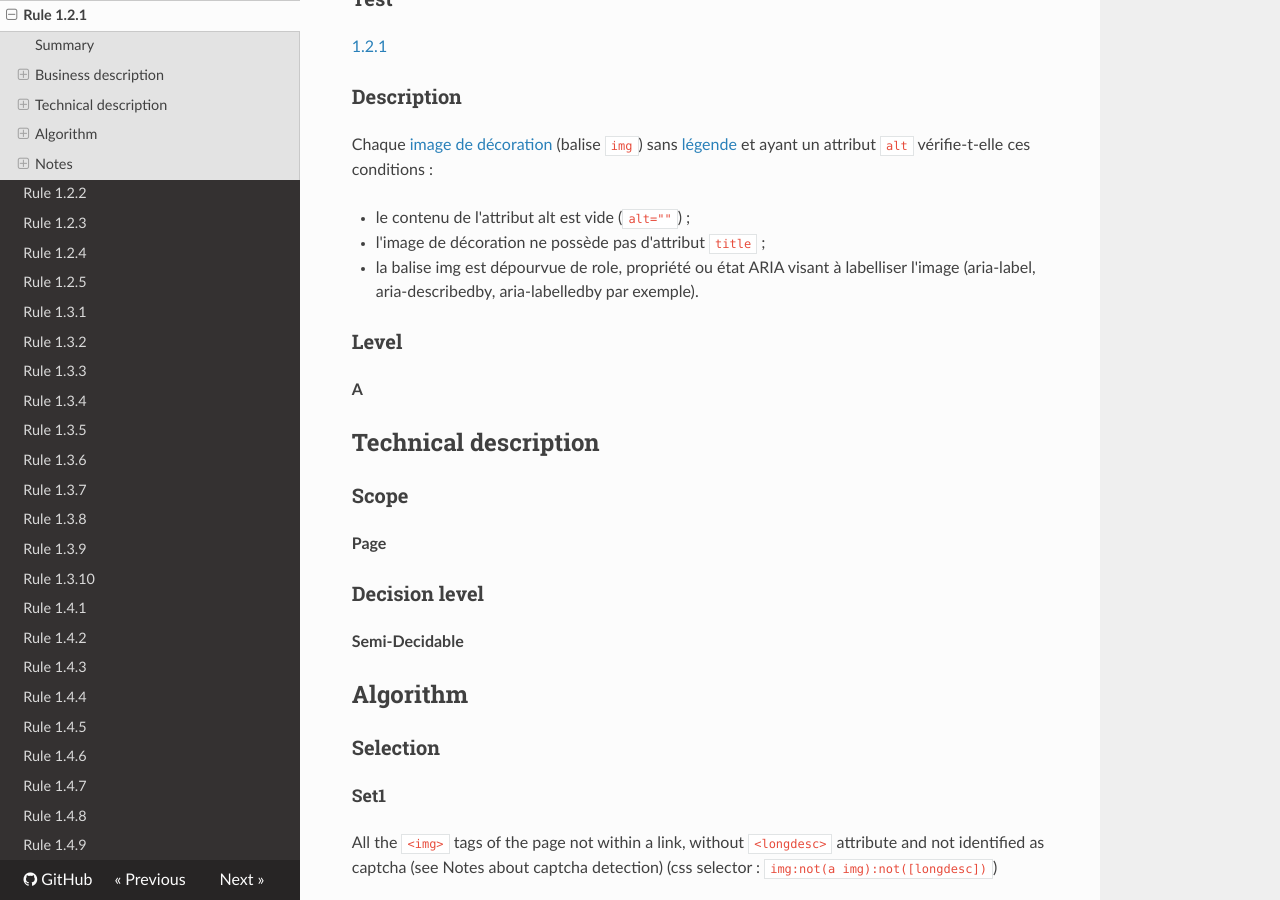
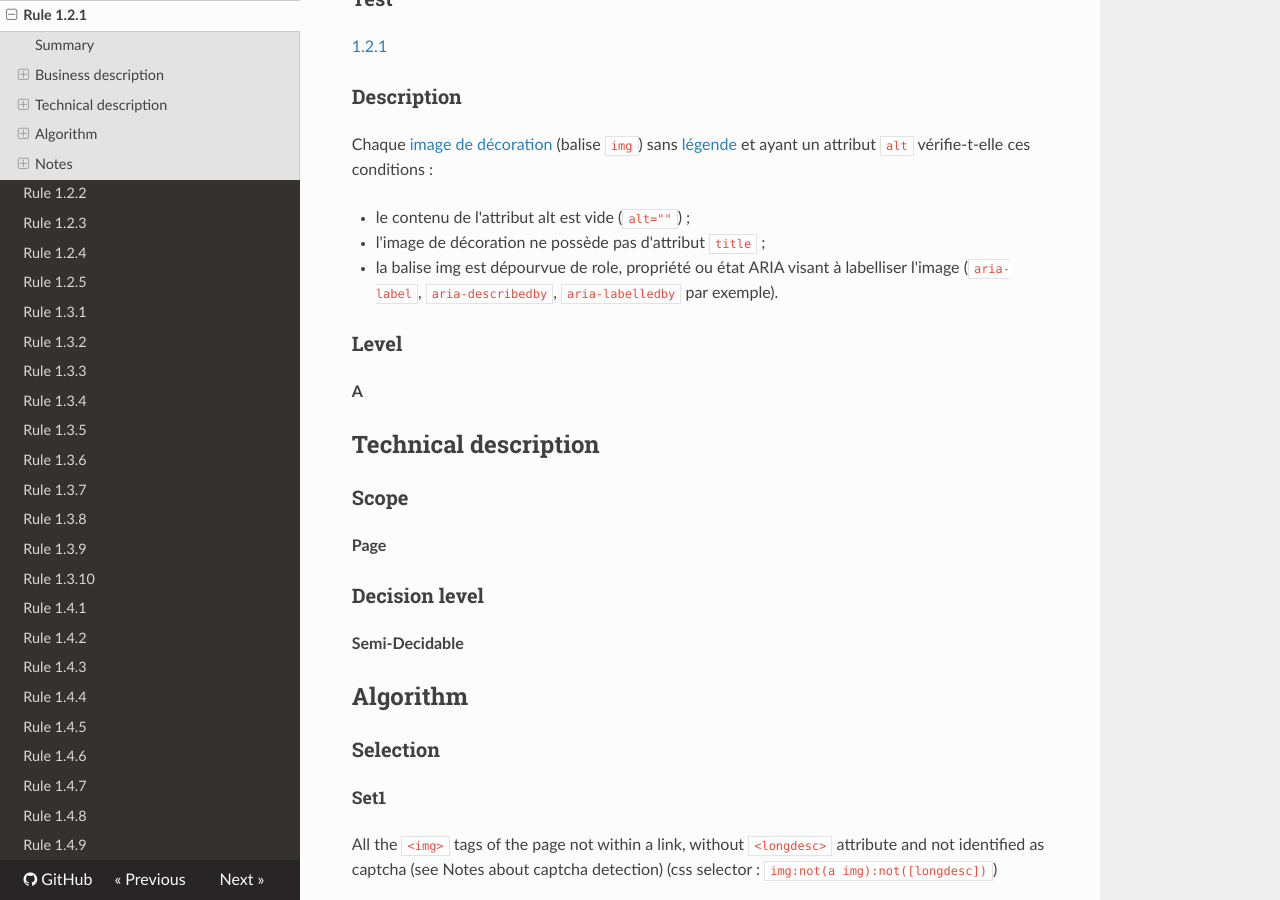
Before and after one commit to Tanaguru/RGAA3-2016, an MkDocs documentation site: the page built from docs/Rule-1-2-1.md, in a window 1280 px wide and 900 px high, scrolled down 434 px. Built offline with MkDocs 1.6.1, drawn with Linux system fonts in a browser that asks for light colours; nearby versions of some CDN libraries; old or Windows-style settings are respelled for this version of MkDocs.

```diff
--- a/docs/Rule-1-2-1.md
+++ b/docs/Rule-1-2-1.md
@@ -20,7 +20,7 @@ Chaque <a href="http://references.modernisation.gouv.fr/rgaa/glossaire.html#imag
 
  * le contenu de l'attribut alt est vide (`alt=""`) ;
  * l'image de d&eacute;coration ne poss&egrave;de pas d'attribut `title` ;
- * la balise img est dépourvue de role, propriété ou état ARIA visant à labelliser l'image (aria-label, aria-describedby, aria-labelledby par exemple).
+ * la balise img est dépourvue de role, propriété ou état ARIA visant à labelliser l'image (`aria-label`, `aria-describedby`, `aria-labelledby` par exemple).
 
 ### Level
 
```
